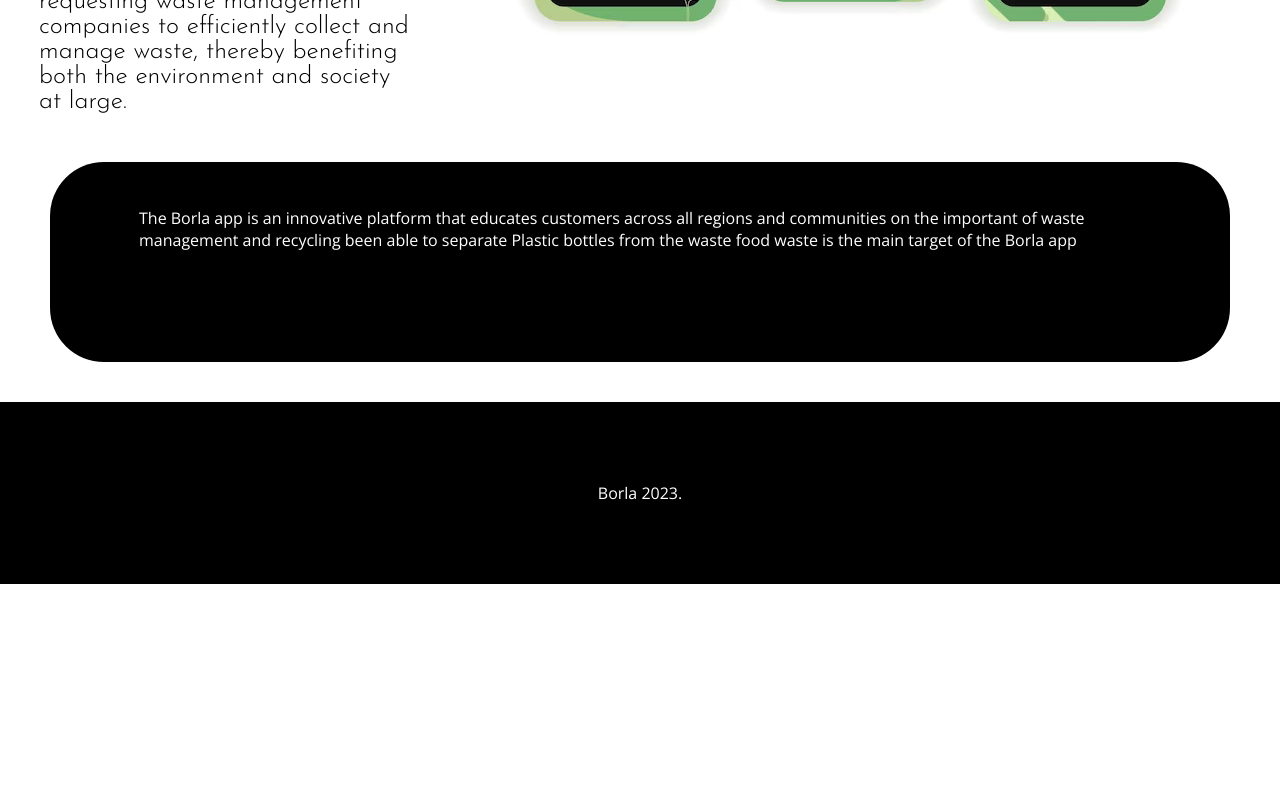
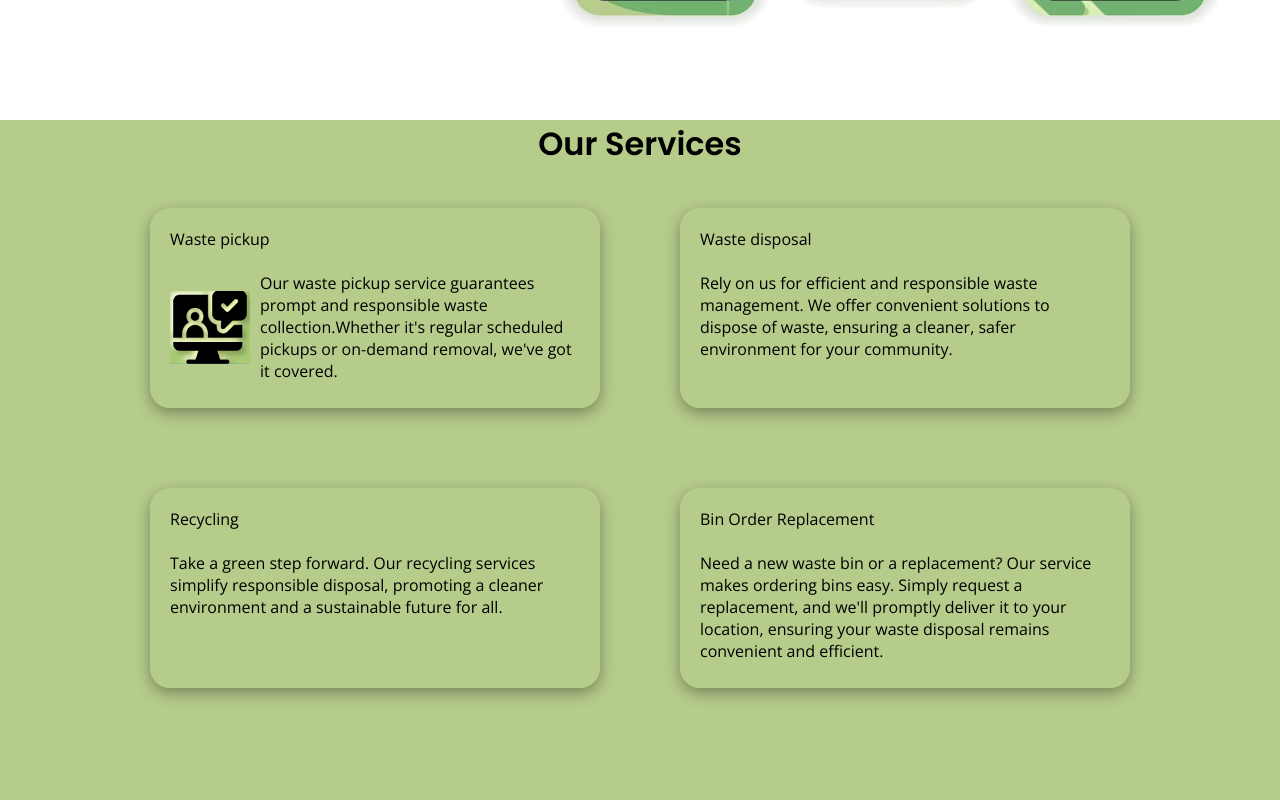
Before and after one commit to Mr-Deee/b_app, a React (Create React App) app: page / in a window 1280 px wide. Shown: the part 560-1360 px from the top of the page. Before the commit the page ends 1144 px from the top, so only its background shows below. Built offline with nearby package versions, Linux system fonts and the light colour scheme.

Commit message:
newchanges

```diff
--- a/src/Components/Homepage.js
+++ b/src/Components/Homepage.js
@@ -1,38 +1,88 @@
 import React from "react";
 import "./home.css";
 import image1 from "../images/app.jpg";
+import image2 from "../images/pickupwaste.JPG";
+import { Link } from "react-router-dom";
 
 function Homepage() {
   return (
     <div id="Home" className="homepage">
       {/* {(!isLoggedIn && authenticationModal) && <AuthenticationForms onButtonClick={() => toggleModal()} />} */}
       <div className="header-container">
-
         <div className="header-content">
           <div className="home-content">
             <p>
-            The Borla app represents an innovative platform designed to enlighten individuals in various regions and
-            communities about the significance of waste management, especially the recycling of plastics. It offers
+              The Borla app represents an innovative platform designed to
+              enlighten individuals in various regions and communities about the
+              significance of waste management, especially the recycling of
+              plastics.{" "}
+              {/* It offers
             practical solutions to transform waste collection and household waste management, departing from the traditional
             system of disposing waste, which often results in littered roads and water bodies. The solution to this issue is straightforward,
              thanks to the Borla app project, which provides a plethora of innovative methods for handling waste. This includes the convenience
-             of requesting waste management companies to efficiently collect and manage waste, thereby benefiting both the environment and society at large.
+  of requesting waste management companies to efficiently collect and manage waste, thereby benefiting both the environment and society at large.*/}
             </p>
 
+            {/*<Link to="/about" className="link">
+              <div className="button">Read More</div>
+</Link>*/}
           </div>
           <div className="right">
             <img src={image1} alt="Logo" />
           </div>
         </div>
-
       </div>
       {/* <div className="bodycontent">
           <h1>What you will write</h1>
        </div> */}
 
-      <div className="homeextcard"> <p>The Borla app is an innovative platform that educates customers across all regions and communities
-on the important of waste management and recycling been able to separate Plastic bottles from the
-waste food waste is the main target of the Borla app</p></div>
+      <div className="ourservices">
+        <h1>Our Services</h1>
+        <div className="above">
+          <div className="servicecard">
+            <p>Waste pickup</p>
+            <br></br>
+            <div className="icons">
+              <img src={image2} className="icon" />
+              <p>
+                Our waste pickup service guarantees prompt and responsible waste
+                collection.Whether it's regular scheduled pickups or on-demand
+                removal, we've got it covered.
+              </p>
+            </div>
+          </div>
+          <div className="servicecard">
+            <p>Waste disposal</p>
+            <br></br>
+            <p>
+              Rely on us for efficient and responsible waste management. We
+              offer convenient solutions to dispose of waste, ensuring a
+              cleaner, safer environment for your community.
+            </p>
+          </div>
+        </div>
+        <div className="below">
+          <div className="servicecard">
+            <p>Recycling</p>
+            <br></br>
+            <p>
+              Take a green step forward. Our recycling services simplify
+              responsible disposal, promoting a cleaner environment and a
+              sustainable future for all.
+            </p>
+          </div>
+          <div className="servicecard">
+            <p>Bin Order Replacement</p>
+            <br></br>
+            <p>
+              Need a new waste bin or a replacement? Our service makes ordering
+              bins easy. Simply request a replacement, and we'll promptly
+              deliver it to your location, ensuring your waste disposal remains
+              convenient and efficient.
+            </p>
+          </div>
+        </div>
+      </div>
     </div>
   );
 }
--- a/src/Components/home.css
+++ b/src/Components/home.css
@@ -1,11 +1,52 @@
 @import url('https://fonts.googleapis.com/css2?family=Josefin+Sans:wght@300&display=swap');
+  @import url('https://fonts.googleapis.com/css2?family=Poppins:wght@600&display=swap');
 
+
+.servicecard {
+  width: 450px;
+  background-color: #b6cc8b;
+  height: 200px;
+  margin: 40px;
+  box-shadow: rgba(0, 0, 0, 0.35) 0px 5px 15px;
+  border-radius: 20px;
+  padding: 20px;
+}
+.above {
+  display: flex;
+  align-items: center;
+  justify-content: center;
+}
+
+.below {
+  display: flex;
+  align-items: center;
+  justify-content: center;
+}
+.icon {
+  width: 80px;
+
+}
+.icons {
+  display: flex;
+  align-items: center;
+  justify-content: center;
+}
+
+.icons p{
+padding-left: 10px;
+}
+
+.ourservices h1{
+  font-family: 'Poppins', sans-serif;
+  text-align: center;
+}
 
 .header-content {
   display: flex;
   flex-direction: row; /* Default: side-by-side for larger screens */
   justify-content: center;
   align-items: center;
+  height: 600px;
 }
 .header-content {
 margin-left: 39px;
@@ -17,8 +58,21 @@
   flex: 1; /* Take up remaining space */
 }
 
+.button{
+  background-color: black;
+  text-decoration: none;
+  color: #b6cc8b;
+  padding: 15px;
+  width: 200px;
+  border-radius: 10px;
+}
+.link{
+  text-decoration: none;
+  padding: 20px;
+}
+
 .header-content .right {
-  padding: 60px;
+  padding: 20px;
   flex: 1; /* Take up remaining space */
 }
 
@@ -42,15 +96,10 @@
 padding-top: 45px;
 
 }
-.homeextcard{
-  height: 200px;
-  margin-left: 50px;
-  margin-right: 50px;
-
-
-  margin-bottom: 40px;
-  background-color: black;
-  border-radius: 54px;
+.ourservices{
+background: #b6cc8b;
+width: 100%;
+height: 700px;
 
 }
 @media screen and (max-width: 960px) {
--- a/src/Components/navbar.css
+++ b/src/Components/navbar.css
@@ -5,7 +5,7 @@
 }
 
 .navbar {
-  background-color: rgb(255, 255, 255);
+  background-color: white;
   color: rgb(0, 0, 0);
   height: 80px;
   display: flex;
@@ -61,7 +61,7 @@
 }
 
 .nav-item:hover {
-  border-bottom: 2px solid #09bef0;
+  border-bottom: 2px solid #b6cc8b;
 }
 
 .nav-links {
@@ -74,7 +74,7 @@
 }
 
 .activated {
-  color: #09bef0;
+  color: #b6cc8b;
 }
 
 .fa-bars {
@@ -119,7 +119,7 @@
   }
 
   .nav-links:hover {
-    color: #09bef0;
+    color: #b6cc8b;
     transform: scale(1.2);
     transition: all 0.3s ease;
   }
```
Also changed, not shown: src/images/pickupwaste.JPG (added), 1 other file (tests, documents, lock files or other folders).
